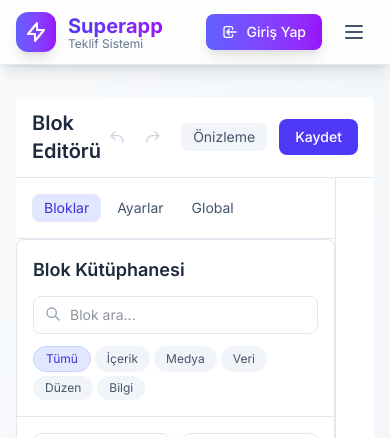
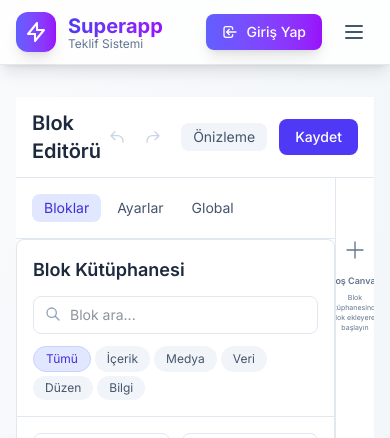
Before and after one commit to mustafaf8/Reporting-application, a Next.js app in the folder frontend/: page /editor-v2 in a window 390 px wide. Shown: the top 438 px of the page. Built offline with nearby package versions, Linux system fonts and the light colour scheme.

Commit message:
Enhance UI components: Add a hide-scrollbar class for better aesthetics in EditorCanvas and update BlockEditor layout for improved responsiveness. Adjust padding in EditorCanvas for consistent spacing.

```diff
--- a/frontend/app/globals.css
+++ b/frontend/app/globals.css
@@ -28,4 +28,13 @@ body {
   .text-balance {
     text-wrap: balance;
   }
+
+  /* Gizli kaydırma çubuğu - tarayıcı uyumlu */
+  .hide-scrollbar {
+    -ms-overflow-style: none; /* IE ve Edge */
+    scrollbar-width: none; /* Firefox */
+  }
+  .hide-scrollbar::-webkit-scrollbar {
+    display: none; /* Chrome, Safari, Opera */
+  }
 }
--- a/frontend/components/block-editor/BlockEditor.tsx
+++ b/frontend/components/block-editor/BlockEditor.tsx
@@ -161,7 +161,7 @@ export const BlockEditor: React.FC<BlockEditorProps> = ({ className = "" }) => {
       {/* Main content */}
       <div className="flex-1 flex overflow-hidden">
         {/* Left sidebar - Block library */}
-        <div className="w-80 lg:w-80 md:w-64 sm:w-56 border-r border-slate-200 bg-white flex flex-col">
+        <div className="w-80 md:w-64 sm:w-56 lg:w-1/5 border-r border-slate-200 bg-white flex flex-col">
           <div className="p-4 border-b border-slate-200">
             <div className="flex space-x-1">
               <button
@@ -210,7 +210,7 @@ export const BlockEditor: React.FC<BlockEditorProps> = ({ className = "" }) => {
         </div>
 
         {/* Right sidebar - Block properties (when a block is selected) */}
-        <div className="w-80 lg:w-80 md:w-64 sm:w-56 border-l border-slate-200 bg-white hidden lg:block">
+        <div className="w-80 md:w-64 sm:w-56 lg:w-1/5 border-l border-slate-200 bg-white hidden lg:block">
           <div className="p-4 border-b border-slate-200">
             <h3 className="text-lg font-semibold text-slate-800">
               Blok Özellikleri
--- a/frontend/components/block-editor/EditorCanvas.tsx
+++ b/frontend/components/block-editor/EditorCanvas.tsx
@@ -218,7 +218,7 @@ export const EditorCanvas: React.FC<EditorCanvasProps> = memo(
     return (
       <div
         ref={containerRef}
-        className={`w-full h-full flex items-center justify-center overflow-auto ${className}`}
+        className={`w-full h-full flex items-start justify-center overflow-auto hide-scrollbar ${className}`}
       >
         <div
           ref={canvasRef}
@@ -239,7 +239,7 @@ export const EditorCanvas: React.FC<EditorCanvasProps> = memo(
               items={blocks.map((block) => block.id)}
               strategy={verticalListSortingStrategy}
             >
-              <div className="space-y-4 p-4">
+              <div className="space-y-4 p-4 py-16">
                 {blocks.length === 0 ? (
                   <div className="text-center py-12 text-slate-500">
                     <svg
```
